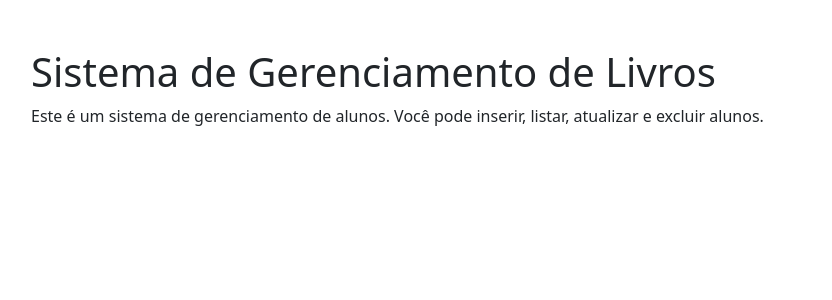
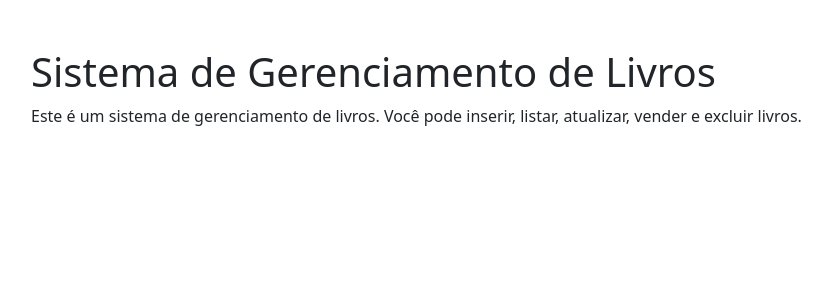
Before and after one commit to lrgsouza/C216-L1-2024.2, a Flask app: page / in a window 1280 px wide. Shown: the part 56-356 px from the top of the page, without its empty margins (51-883 px from the left). Run offline with Flask 3, Linux system fonts and the light colour scheme.

Commit message:
[fix] Remove old template text + update template image

```diff
--- a/frontend/templates/index.html
+++ b/frontend/templates/index.html
@@ -27,7 +27,7 @@
         </nav>
         <div class="container">
             <h1 class="mt-5">Sistema de Gerenciamento de Livros</h1>
-            <p>Este é um sistema de gerenciamento de alunos. Você pode inserir, listar, atualizar e excluir alunos.</p>
+            <p>Este é um sistema de gerenciamento de livros. Você pode inserir, listar, atualizar, vender e excluir livros.</p>
         <script src="https://cdn.jsdelivr.net/npm/bootstrap@5.3.3/dist/js/bootstrap.bundle.min.js" integrity="sha384-YvpcrYf0tY3lHB60NNkmXc5s9fDVZLESaAA55NDzOxhy9GkcIdslK1eN7N6jIeHz" crossorigin="anonymous"></script>
     </body>
 </html>
```
Also changed, not shown: aulas/pratica-6/img/home.png.
